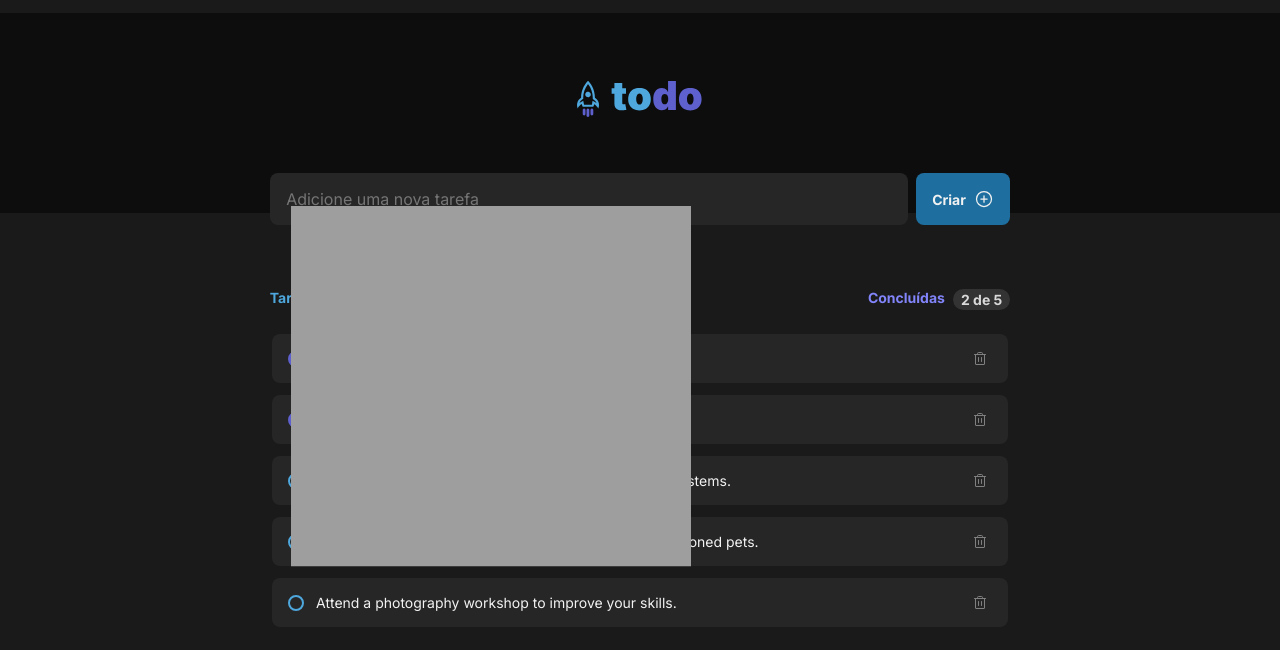
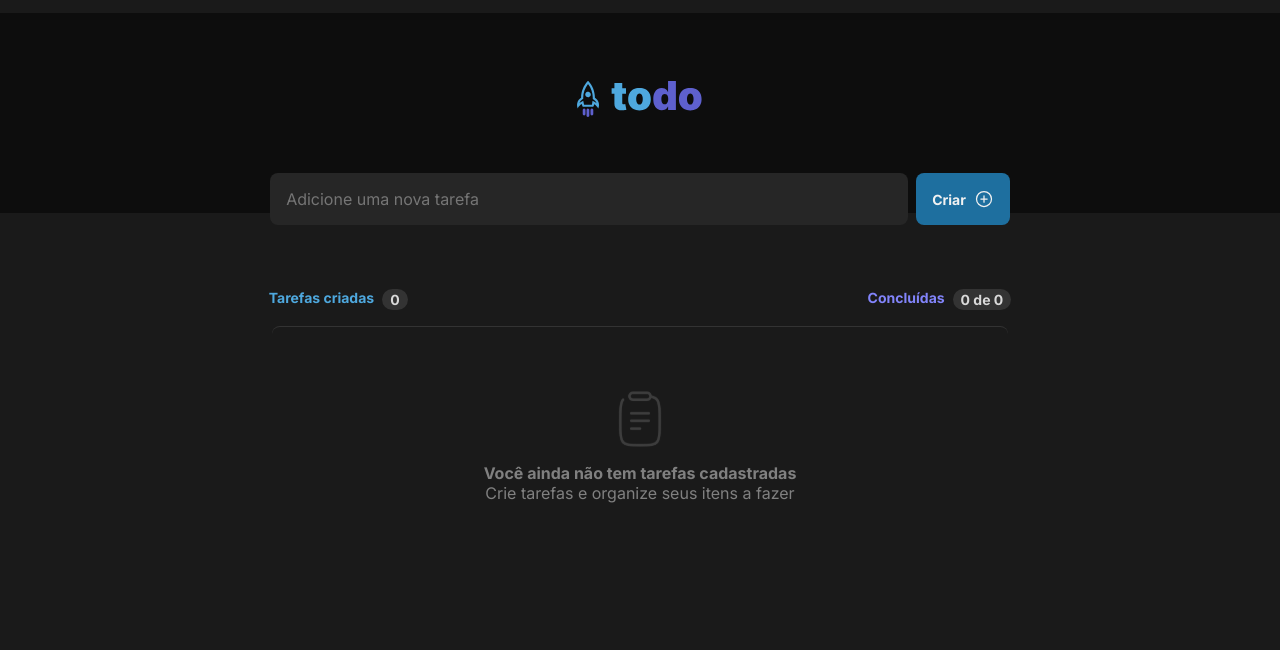
Before and after one commit to alvaropsouza/ignite-todo, a React (Vite) app: page / in a window 1280 px wide. Shown: the top 650 px of the page. Built offline with nearby package versions, Linux system fonts and the light colour scheme; grey boxes are pictures that could not be loaded.

Commit message:
feat: start todos empty, change checkmark path on todo for production

```diff
--- a/src/App.tsx
+++ b/src/App.tsx
@@ -8,34 +8,9 @@ import { Todo } from './components/Todo';
 import { EmptyTodos } from './components/EmptyTodos';
 
 function App() {
-  const [todos, setTodos] = useState([
-    {
-      id: 1,
-      content: 'Learn about the history of ancient civilizations.',
-      isDone: true,
-    },
-    {
-      id: 2,
-      content: 'Explore new hiking trails in the nearby mountains.',
-      isDone: true,
-    },
-    {
-      id: 3,
-      content: 'Research the impact of climate change on marine ecosystems.',
-      isDone: false,
-    },
-    {
-      id: 4,
-      content:
-        'Volunteer at a local animal shelter to help care for abandoned pets.',
-      isDone: false,
-    },
-    {
-      id: 5,
-      content: 'Attend a photography workshop to improve your skills.',
-      isDone: false,
-    },
-  ]);
+  const [todos, setTodos] = useState<
+    { id: number; content: string; isDone: boolean }[]
+  >([]);
 
   function deleteTodo(id: number) {
     const todosWithoutDeletedOne = todos.filter((todo) => todo.id !== id);
--- a/src/components/Todo.module.css
+++ b/src/components/Todo.module.css
@@ -66,7 +66,7 @@
 }
 .wrapper input[type='checkbox']:checked::before {
   text-decoration: line-through;
-  content: url('./checkMark.svg');
+  content: url('./public/checkMark.svg');
   padding-bottom: 3px;
   padding-left: 0.15px;
   color: white;
```
